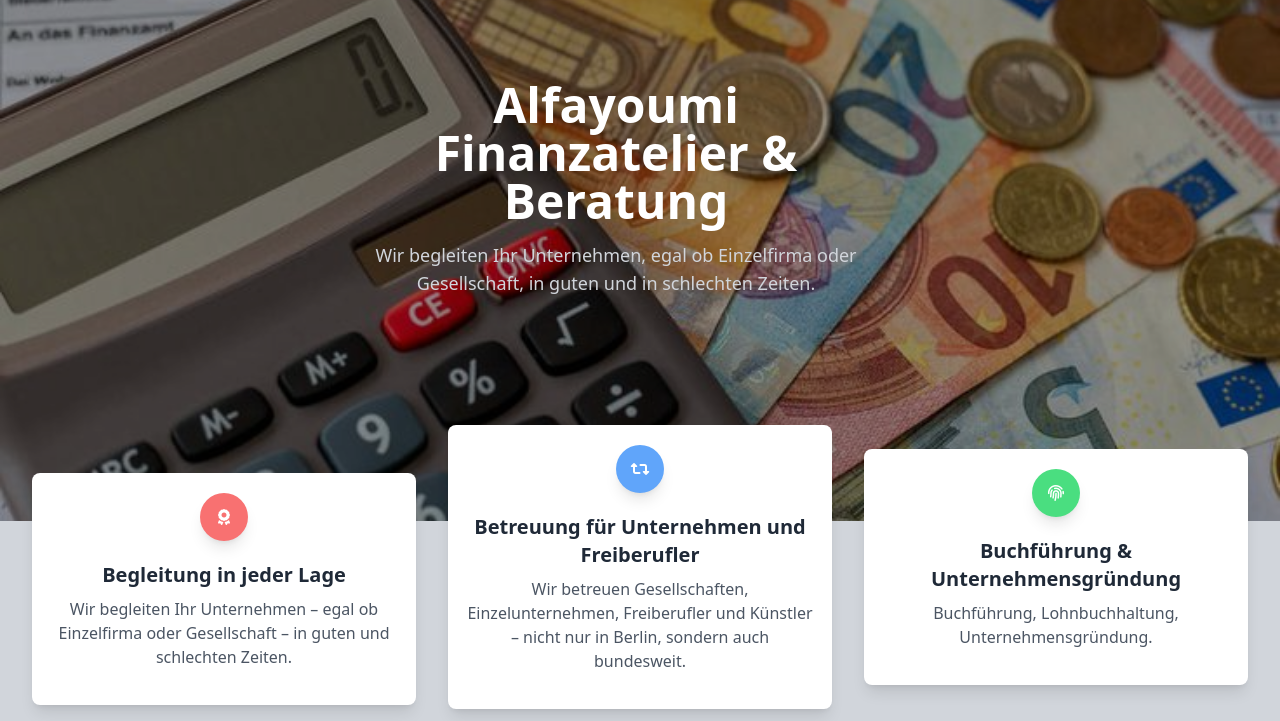
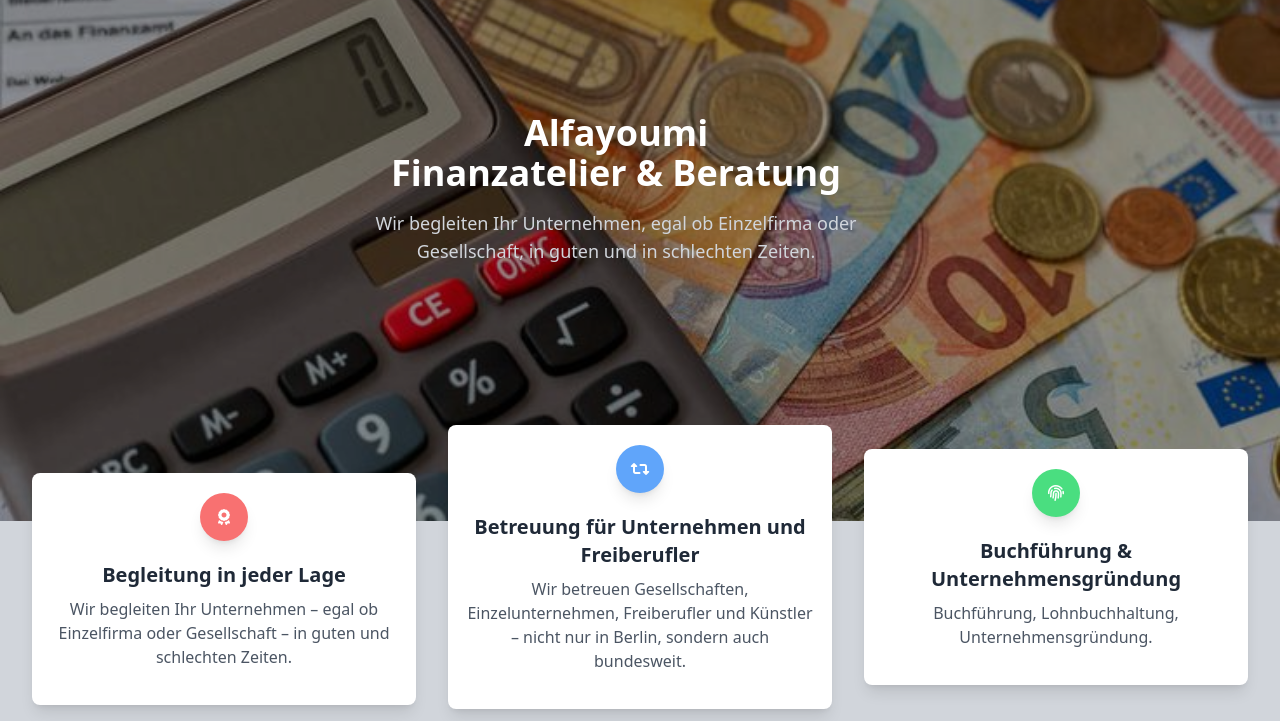
Before and after one commit to asmaakarkar/Alfayoumi_Finanzatelier_Beratung, a plain HTML site: page index.html in a window 1280 px wide. Shown: the part 79-800 px from the top of the page. Drawn offline with nearby package versions, Linux system fonts and the light colour scheme.

Commit message:
fix size dor heading

```diff
--- a/index.html
+++ b/index.html
@@ -97,9 +97,9 @@
             <div class="items-center flex flex-wrap">
                 <div class="w-full lg:w-6/12 px-4 ml-auto mr-auto text-center">
                     <div class="pr-12">
-                        <h1 class="text-white font-semibold text-5xl">
+                        <h1 class="text-white font-semibold text-4xl">
                             Alfayoumi </h1>
-                        <h1 class="text-white font-semibold text-5xl">
+                        <h1 class="text-white font-semibold text-4xl">
                             Finanzatelier & Beratung </h1>
                         <p class="mt-4 text-lg text-gray-300">
                             Wir begleiten Ihr Unternehmen, egal ob Einzelfirma oder Gesellschaft, in guten und in
```
